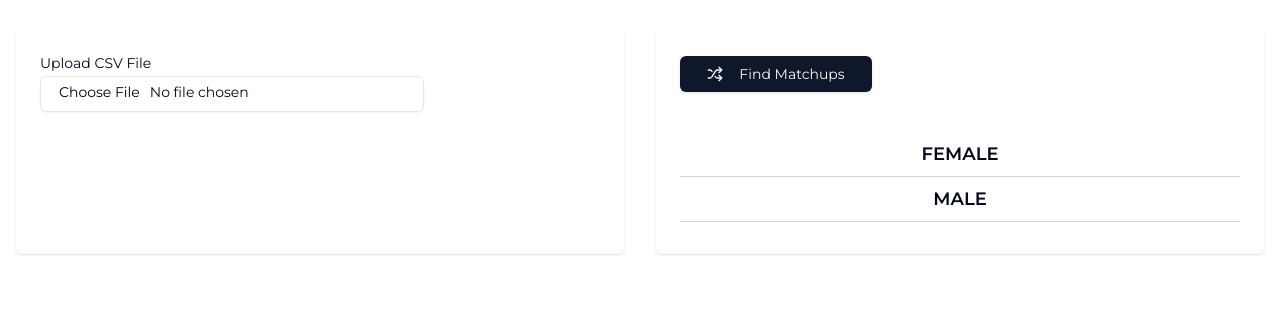
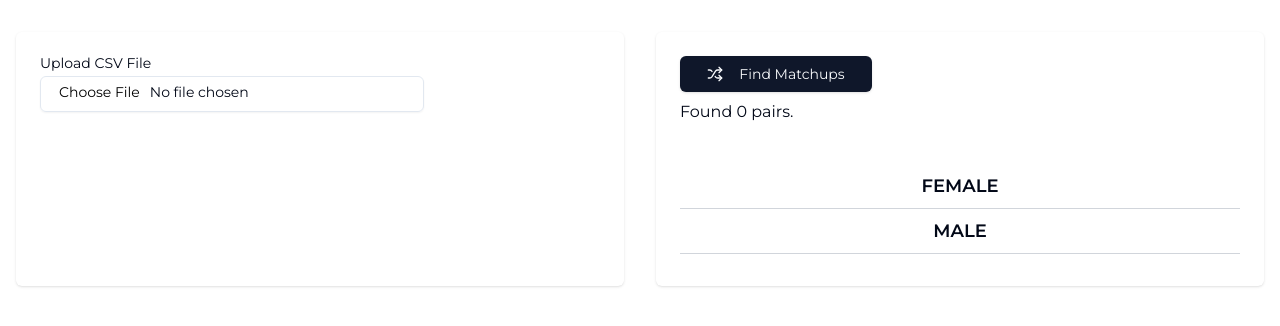
Before and after one commit to jurevito/website-portfolio, a SvelteKit app: page /matchups in a window 1280 px wide. Both pictures are taken after a click on the button "Find Matchups". Shown: the top 326 px of the page. Built offline with nearby package versions, Linux system fonts and the light colour scheme.

Commit message:
chore: add number of pairs

```diff
--- a/src/routes/matchups/+page.svelte
+++ b/src/routes/matchups/+page.svelte
@@ -19,6 +19,7 @@
   import Shuffle from 'lucide-svelte/icons/shuffle';
   import Matchup from '$lib/matchups/Matchup.svelte';
 
+  let totalPairs: number = $state(0);
   let matched: boolean = $state(false);
   let optimizing: boolean = $state(false);
   let boxers: Boxer[] = $state([]);
@@ -56,6 +57,7 @@
     boxers = [];
     matched = false;
     optimizing = false;
+    totalPairs = 0;
   }
 
   interface ScoredMatch {
@@ -96,6 +98,7 @@
 
   function GetMatchups() {
     optimizing = true;
+    let numPaired = 0;
 
     GENDERS.forEach((gender, _) => {
       AGE_GROUPS.forEach((ageGroup, _) => {
@@ -106,6 +109,7 @@
 
           const boxersInCategory = boxers.filter(
             (boxer) =>
+              !boxer.hasMatch &&
               boxer.gender === gender &&
               ageGroup === getAgeGroup(boxer.year) &&
               isInWeightClass(boxer.weight, lowerBound, upperBound)
@@ -113,6 +117,7 @@
 
           const optimalPairs = optimize(boxersInCategory);
           matches[gender][ageGroup].push(...optimalPairs);
+          numPaired += optimalPairs.length;
         }
 
         boxers = boxers.map((boxer) => ({
@@ -133,6 +138,7 @@
 
     matched = true;
     optimizing = false;
+    totalPairs = numPaired;
   }
 </script>
 
@@ -194,6 +200,7 @@
       </div>
 
       {#if matched}
+        <p class="mt-2">Found {totalPairs} pairs.</p>
         <div class="mt-12">
           {#each GENDERS as gender}
             <h2 class="text-center font-bold text-lg">{gender.toUpperCase()}</h2>
```
